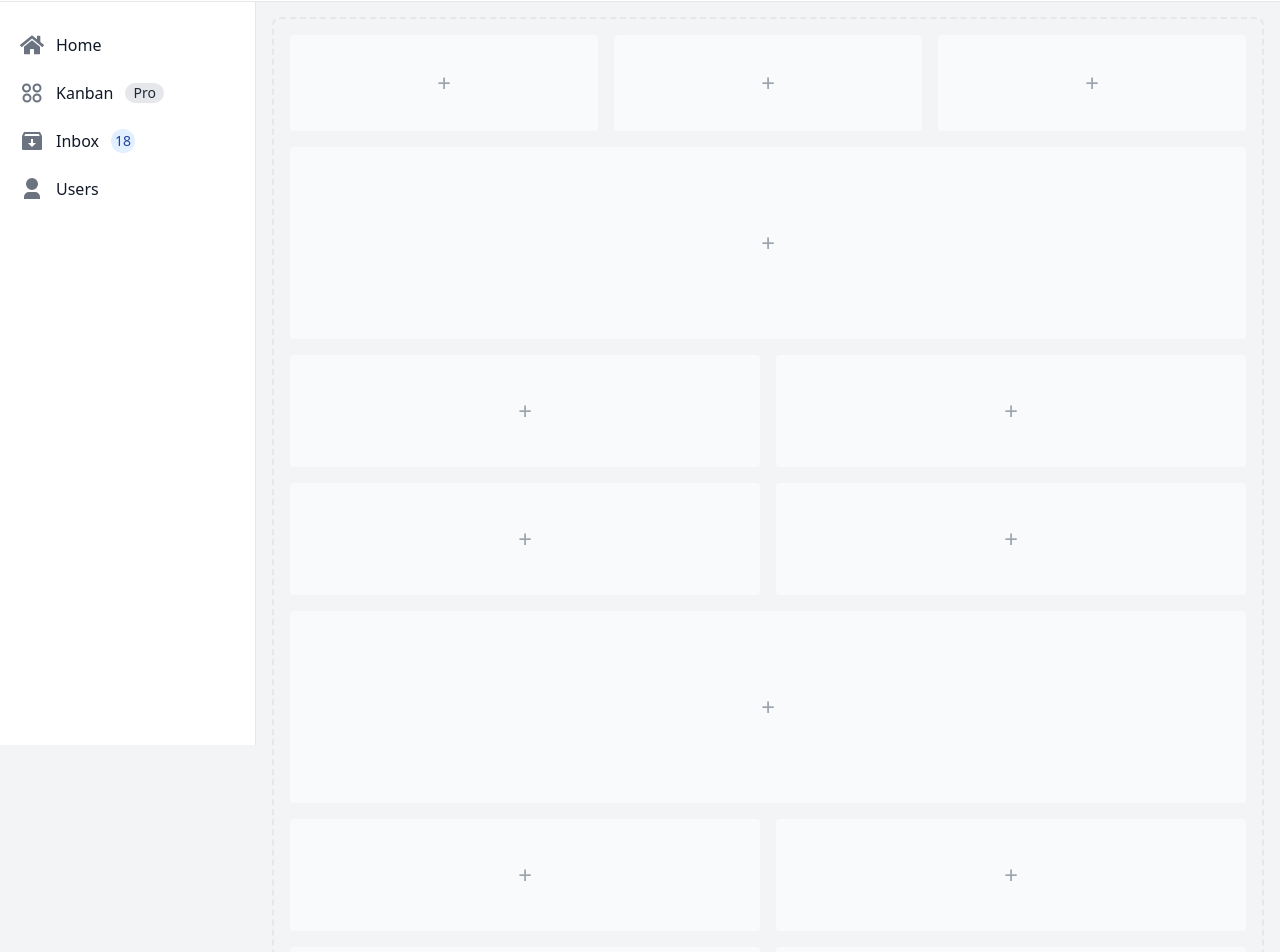
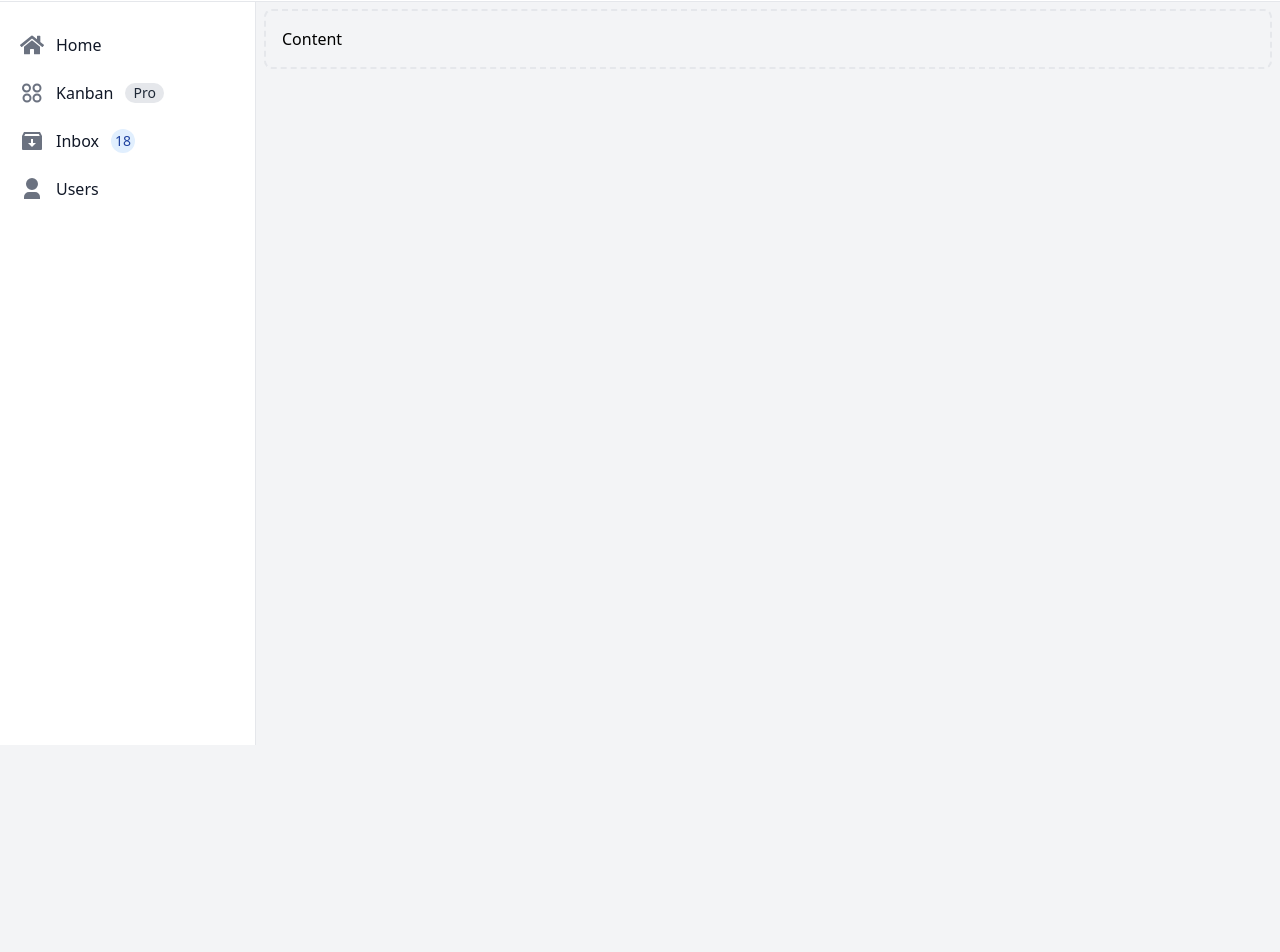
Before and after one commit to ehsan18t/unilink, a Next.js app: page / in a window 1280 px wide. Shown: the part 55-1007 px from the top of the page. After the commit the page ends 800 px from the top, so only its background shows below. Built offline with nearby package versions, Linux system fonts and the light colour scheme.

Commit message:
cleanup navbar

```diff
--- a/components/nav/SideBar.jsx
+++ b/components/nav/SideBar.jsx
@@ -47,53 +47,9 @@ export const SideBar = () => {
         </div>
       </aside>
 
-      <div className="p-4 sm:ml-64">
+      <div className="p-2 sm:ml-64">
         <div className="p-4 border-2 border-gray-200 border-dashed rounded-lg dark:border-gray-700 mt-14">
-          <div className="grid grid-cols-3 gap-4 mb-4">
-            <div className="flex items-center justify-center h-24 rounded bg-gray-50 dark:bg-gray-800">
-              <p className="text-2xl text-gray-400 dark:text-gray-500">+</p>
-            </div>
-            <div className="flex items-center justify-center h-24 rounded bg-gray-50 dark:bg-gray-800">
-              <p className="text-2xl text-gray-400 dark:text-gray-500">+</p>
-            </div>
-            <div className="flex items-center justify-center h-24 rounded bg-gray-50 dark:bg-gray-800">
-              <p className="text-2xl text-gray-400 dark:text-gray-500">+</p>
-            </div>
-          </div>
-          <div className="flex items-center justify-center h-48 mb-4 rounded bg-gray-50 dark:bg-gray-800">
-            <p className="text-2xl text-gray-400 dark:text-gray-500">+</p>
-          </div>
-          <div className="grid grid-cols-2 gap-4 mb-4">
-            <div className="flex items-center justify-center rounded bg-gray-50 h-28 dark:bg-gray-800">
-              <p className="text-2xl text-gray-400 dark:text-gray-500">+</p>
-            </div>
-            <div className="flex items-center justify-center rounded bg-gray-50 h-28 dark:bg-gray-800">
-              <p className="text-2xl text-gray-400 dark:text-gray-500">+</p>
-            </div>
-            <div className="flex items-center justify-center rounded bg-gray-50 h-28 dark:bg-gray-800">
-              <p className="text-2xl text-gray-400 dark:text-gray-500">+</p>
-            </div>
-            <div className="flex items-center justify-center rounded bg-gray-50 h-28 dark:bg-gray-800">
-              <p className="text-2xl text-gray-400 dark:text-gray-500">+</p>
-            </div>
-          </div>
-          <div className="flex items-center justify-center h-48 mb-4 rounded bg-gray-50 dark:bg-gray-800">
-            <p className="text-2xl text-gray-400 dark:text-gray-500">+</p>
-          </div>
-          <div className="grid grid-cols-2 gap-4">
-            <div className="flex items-center justify-center rounded bg-gray-50 h-28 dark:bg-gray-800">
-              <p className="text-2xl text-gray-400 dark:text-gray-500">+</p>
-            </div>
-            <div className="flex items-center justify-center rounded bg-gray-50 h-28 dark:bg-gray-800">
-              <p className="text-2xl text-gray-400 dark:text-gray-500">+</p>
-            </div>
-            <div className="flex items-center justify-center rounded bg-gray-50 h-28 dark:bg-gray-800">
-              <p className="text-2xl text-gray-400 dark:text-gray-500">+</p>
-            </div>
-            <div className="flex items-center justify-center rounded bg-gray-50 h-28 dark:bg-gray-800">
-              <p className="text-2xl text-gray-400 dark:text-gray-500">+</p>
-            </div>
-          </div>
+          Content
         </div>
       </div>
     </div>
```
